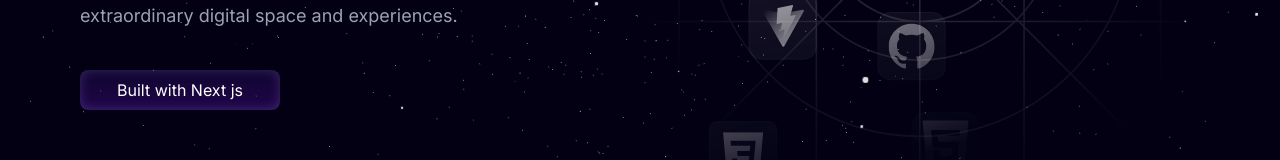
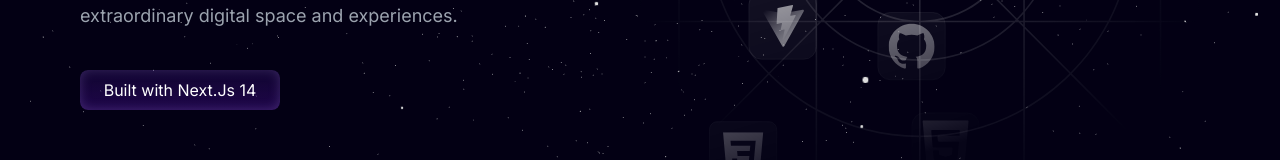
Before and after one commit to awkward-py/awkwardpy-main, a Next.js app: page / in a window 1280 px wide. Shown: the part 519-679 px from the top of the page. Built offline with nearby package versions, Linux system fonts and the light colour scheme; a web font is replaced by a local one.

Commit message:
Update hero-content.tsx

```diff
--- a/components/sub/hero-content.tsx
+++ b/components/sub/hero-content.tsx
@@ -52,7 +52,7 @@ export const HeroContent = () => {
           variants={slideInFromLeft(1)}
           className="py-2 button-primary text-center text-white cursor-pointer rounded-lg max-w-[200px]"
         >
-         Built with Next js
+         Built with Next.Js 14
         </motion.a>
       </div>
 
```
